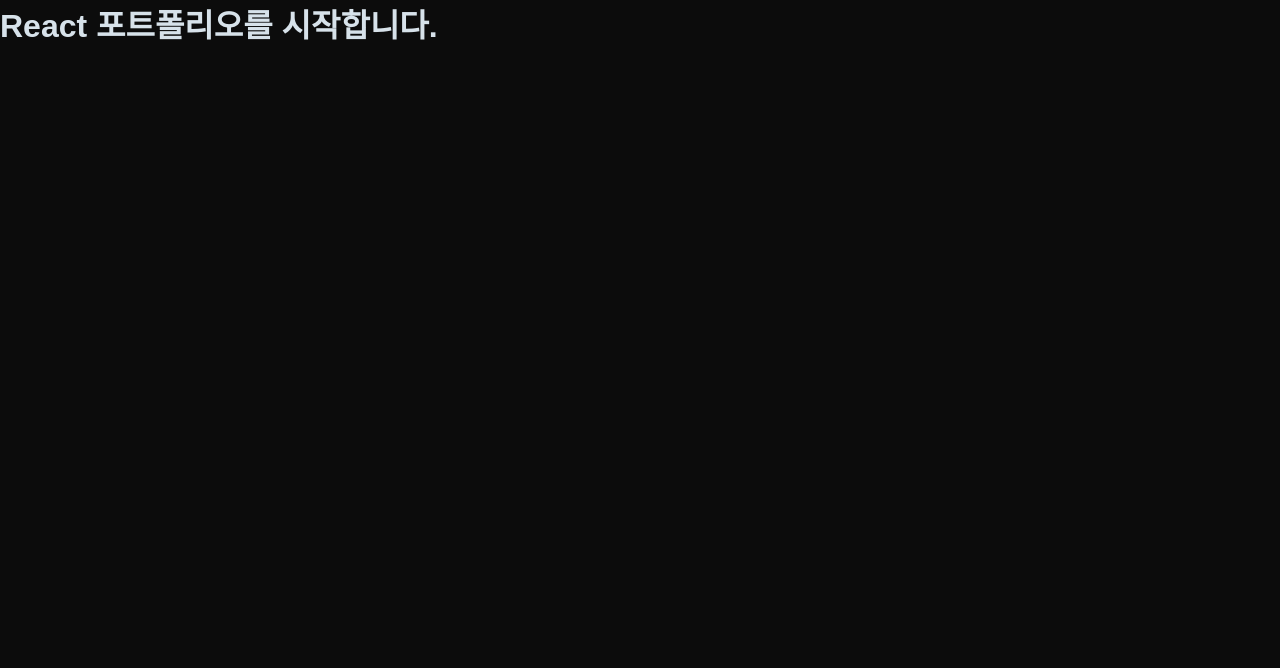
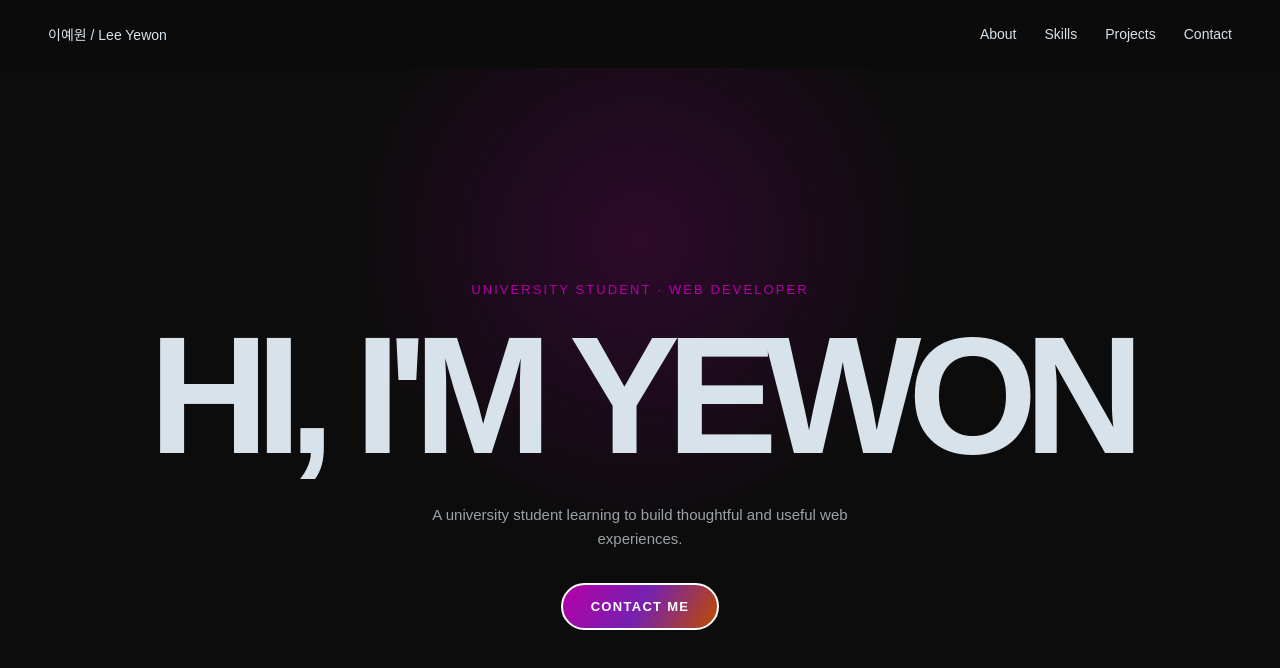
Before and after one commit to leeyewon511/leeyewon-portfolio, a React (Vite) app: page / in a window 1280 px wide. Shown: the top 668 px of the page. Built offline with nearby package versions, Linux system fonts and the light colour scheme.

Commit message:
feat: add Navbar and Hero components

```diff
--- a/src/App.jsx
+++ b/src/App.jsx
@@ -1,8 +1,15 @@
+import Navbar from "./components/Navbar";
+import Hero from "./components/Hero";
+
 function App() {
   return (
-    <main>
-      <h1>React 포트폴리오를 시작합니다.</h1>
-    </main>
+    <div>
+      <Navbar />
+
+      <main id="top">
+        <Hero />
+      </main>
+    </div>
   );
 }
 
--- /dev/null
+++ b/src/components/Hero.jsx
@@ -0,0 +1,20 @@
+import "../styles/hero.css";
+
+function Hero() {
+  return (
+    <section id="hero">
+      <p>University Student · Web Developer</p>
+
+      <h1>HI, I&apos;M YEWON</h1>
+
+      <p>
+        A university student learning to build thoughtful
+        and useful web experiences.
+      </p>
+
+      <a href="#contact">Contact Me</a>
+    </section>
+  );
+}
+
+export default Hero;
--- /dev/null
+++ b/src/components/Navbar.jsx
@@ -0,0 +1,18 @@
+import "../styles/navbar.css";
+
+function Navbar( ) {
+  return (
+    <header className="navbar">
+      <a href="#top">이예원 / Lee Yewon</a>
+
+      <nav>
+        <a href="#about">About</a>
+        <a href="#skills">Skills</a>
+        <a href="#projects">Projects</a>
+        <a href="#contact">Contact</a>
+      </nav>
+    </header>
+  );
+}
+
+export default Navbar;
--- /dev/null
+++ b/src/styles/Hero.css
@@ -0,0 +1,92 @@
+#hero {
+  position: relative;
+
+  min-height: 100vh;
+  padding: 160px 48px 48px;
+
+  display: flex;
+  flex-direction: column;
+  align-items: center;
+  justify-content: center;
+
+  overflow: hidden;
+  background:
+    radial-gradient(
+      circle at 50% 30%,
+      rgba(182, 0, 168, 0.2),
+      transparent 35%
+    ),
+    #0c0c0c;
+
+  text-align: center;
+}
+
+#hero > p:first-child {
+  margin-bottom: 24px;
+
+  color: #b600a8;
+  font-size: 13px;
+  letter-spacing: 0.16em;
+  text-transform: uppercase;
+}
+
+#hero h1 {
+  width: 100%;
+
+  color: #d7e2ea;
+  font-size: clamp(3rem, 13vw, 13rem);
+  line-height: 0.9;
+  letter-spacing: -0.08em;
+  white-space: nowrap;
+}
+
+#hero > p:nth-of-type(2) {
+  max-width: 440px;
+  margin-top: 32px;
+
+  color: rgba(215, 226, 234, 0.7);
+  font-size: 15px;
+  line-height: 1.6;
+}
+
+#hero a {
+  display: inline-block;
+  margin-top: 32px;
+  padding: 14px 28px;
+
+  border: 2px solid white;
+  border-radius: 999px;
+
+  background: linear-gradient(
+    120deg,
+    #b600a8,
+    #7621b0,
+    #be4c00
+  );
+
+  color: white;
+  font-size: 13px;
+  font-weight: bold;
+  letter-spacing: 0.1em;
+  text-transform: uppercase;
+}
+
+@media (max-width: 600px) {
+  #hero {
+    padding: 140px 16px 40px;
+  }
+
+  #hero h1 {
+    font-size: 11.5vw;
+    letter-spacing: -0.075em;
+  }
+
+  #hero > p:first-child {
+    font-size: 10px;
+  }
+
+  #hero > p:nth-of-type(2) {
+    max-width: 280px;
+    font-size: 12px;
+  }
+}
--- /dev/null
+++ b/src/styles/navbar.css
@@ -0,0 +1,44 @@
+.navbar {
+  position: fixed;
+  top: 0;
+  left: 0;
+  z-index: 10;
+
+  width: 100%;
+  padding: 24px 48px;
+
+  display: flex;
+  align-items: center;
+  justify-content: space-between;
+
+  background: rgba(12, 12, 12, 0.9);
+  color: #d7e2ea;
+}
+
+.navbar nav {
+  display: flex;
+  gap: 28px;
+}
+
+.navbar a {
+  font-size: 14px;
+  transition: opacity 0.2s ease;
+}
+
+.navbar a:hover {
+  opacity: 0.6;
+}
+
+@media (max-width: 600px) {
+  .navbar {
+    padding: 20px;
+  }
+
+  .navbar a {
+    font-size: 11px;
+  }
+
+  .navbar nav {
+    gap: 12px;
+  }
+}
```
